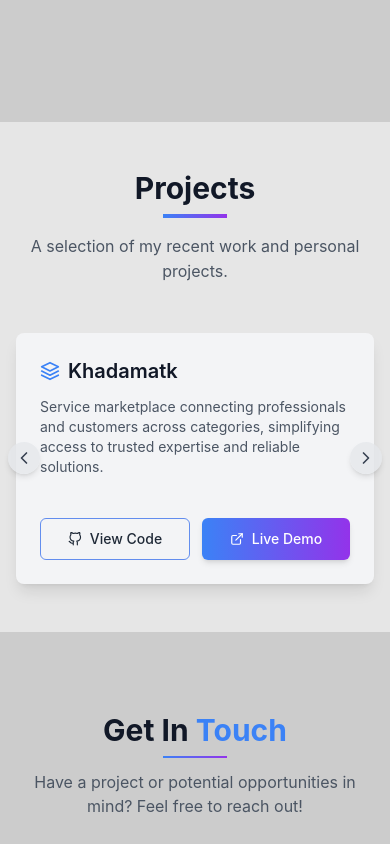
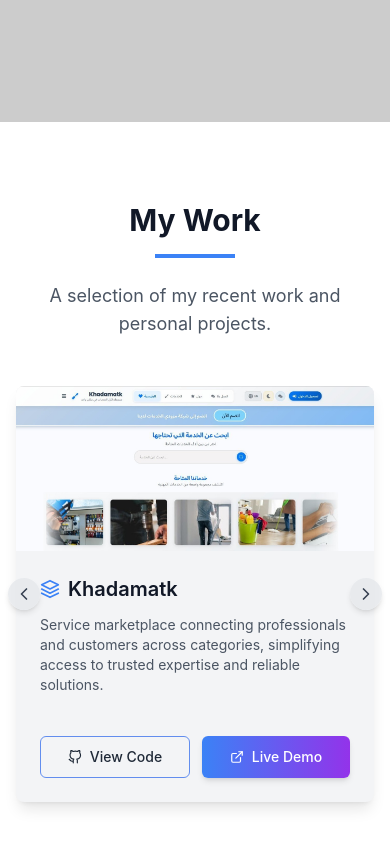
Before and after one commit to iSamerRizq74/Portfolio, a React (Vite) app: page / in a window 390 px wide. Shown: the part 3660-4504 px from the top of the page. Built offline with nearby package versions, Linux system fonts and the light colour scheme; grey boxes are pictures that could not be loaded.

Commit message:
improvements

```diff
--- a/src/components/Work.jsx
+++ b/src/components/Work.jsx
@@ -1,12 +1,49 @@
 import { motion, AnimatePresence } from 'framer-motion';
 import { FiGithub, FiExternalLink, FiCode, FiLayers, FiSmartphone, FiMonitor, FiDatabase, FiShield, FiShoppingCart, FiMessageSquare, FiBarChart2, FiChevronLeft, FiChevronRight } from 'react-icons/fi';
 import { useState, useEffect, useCallback } from 'react';
+
+// Function to preload images
+const preloadImages = (imageUrls) => {
+  if (typeof window !== 'undefined') {
+    imageUrls.forEach(url => {
+      const link = document.createElement('link');
+      link.rel = 'preload';
+      link.as = 'image';
+      link.href = url;
+      link.fetchPriority = 'high';
+      document.head.appendChild(link);
+    });
+  }
+};
 
 const Work = ({ currentLanguage = 'EN' }) => {
   const [currentIndex, setCurrentIndex] = useState(0);
   const [isMobile, setIsMobile] = useState(false);
   const [touchStart, setTouchStart] = useState(0);
   const [touchEnd, setTouchEnd] = useState(0);
+
+  // Preload all project images on component mount
+  useEffect(() => {
+    if (projects && projects.length > 0) {
+      // Preload all project images for both desktop and mobile
+      const imageUrls = projects.map(project => project.image);
+      preloadImages(imageUrls);
+
+      // Also preload next and previous images for mobile carousel
+      const preloadNextPrev = () => {
+        const nextIndex = (currentIndex + 1) % projects.length;
+        const prevIndex = (currentIndex - 1 + projects.length) % projects.length;
+
+        const nextImg = new Image();
+        nextImg.src = projects[nextIndex].image;
+
+        const prevImg = new Image();
+        prevImg.src = projects[prevIndex].image;
+      };
+
+      preloadNextPrev();
+    }
+  }, [currentIndex]); // Add currentIndex to dependency array to preload on slide change
 
   // Debounce resize handler
   useEffect(() => {
@@ -225,18 +262,22 @@ const Work = ({ currentLanguage = 'EN' }) => {
   ];
 
   return (
-    <section id="work" className="py-12 sm:py-16 bg-[#E6E6E6] dark:bg-gray-800/60 transition-colors duration-300">
+    <section id="work" className="py-20 bg-white dark:bg-gray-900">
       <div className="container mx-auto px-4">
         <div className="text-center mb-12">
-          <h2 className="text-3xl font-bold text-gray-900 dark:text-white mb-2">
-            {currentLanguage === 'FR' ? 'Projets' : currentLanguage === 'AR' ? 'مشاريعي' : 'Projects'}
+          <h2 className="text-3xl md:text-4xl font-bold text-gray-900 dark:text-white mb-4">
+            {currentLanguage === 'FR'
+              ? 'Mes Projets'
+              : currentLanguage === 'AR'
+                ? 'مشاريعي'
+                : 'My Work'}
           </h2>
-          <div className="w-16 h-1 bg-gradient-to-r from-blue-500 to-purple-600 mx-auto mb-4" />
-          <p className="text-gray-600 dark:text-gray-300 max-w-2xl mx-auto">
+          <div className="w-20 h-1 bg-blue-500 mx-auto mb-6"></div>
+          <p className="text-lg text-gray-600 dark:text-gray-300 max-w-2xl mx-auto">
             {currentLanguage === 'FR'
-              ? 'Une sélection de mes projets récents et travaux personnels.'
+              ? 'Une sélection de mes projets récents et personnels.'
               : currentLanguage === 'AR'
-                ? 'مجموعة من مشاريعي الحديثة والأعمال الشخصية'
+                ? 'اختيار من مشاريعي الشخصية والأخيرة.'
                 : 'A selection of my recent work and personal projects.'}
           </p>
         </div>
@@ -269,42 +310,30 @@ const Work = ({ currentLanguage = 'EN' }) => {
                   initial={{ opacity: 0, y: 20 }}
                   whileInView={{ opacity: 1, y: 0 }}
                   viewport={{ once: true }}
-                  transition={{ duration: 0.5, delay: project.id * 0.1 }}
                   className="bg-gray-100 dark:bg-gray-900 rounded-lg overflow-hidden shadow-lg hover:shadow-xl transition-all duration-300 hover:-translate-y-1"
                 >
                   {/* Project Image */}
                   <div className="relative w-full bg-gray-100 dark:bg-gray-900 overflow-hidden">
                     <div className="w-full flex items-center justify-center p-0">
-                  <picture>
-                    <source
-                      srcSet={project.image.replace(/\.(jpg|jpeg|png)$/, '.webp')}
-                      type="image/webp"
-                    />
                       <img
                         src={project.image}
                         alt={project.title}
                         className="w-full h-auto max-h-[350px] object-contain transition-opacity duration-300"
                         style={{
                           maxWidth: '100%',
-                        opacity: 0,
                           backgroundColor: '#f5f5f5',
-                        backgroundImage: 'linear-gradient(45deg, #e0e0e0 25%, #f0f0f0 25%, #f0f0f0 50%, #e0e0e0 50%, #e0e0e0 75%, #f0f0f0 75%, #f0f0f0 100%)',
-                        backgroundSize: '20px 20px'
+                          opacity: 1
                         }}
-                      onLoad={(e) => {
-                        e.target.style.opacity = 1;
-                      }}
+                        loading="eager"
+                        decoding="sync"
+                        fetchpriority="high"
+                        width="600"
+                        height="400"
                         onError={(e) => {
                           e.target.onerror = null;
                           e.target.src = '/images/placeholder.jpg';
                         }}
-                      loading={project.id < 2 ? 'eager' : 'lazy'}
-                      decoding="async"
-                      fetchpriority={project.id < 2 ? 'high' : 'auto'}
-                      width="600"
-                      height="400"
                       />
-                  </picture>
                     </div>
                   </div>
                   <div className="p-6">
@@ -380,26 +409,18 @@ const Work = ({ currentLanguage = 'EN' }) => {
                   {/* Project Image */}
                   <div className="relative w-full bg-gray-100 dark:bg-gray-900 overflow-hidden">
                     <div className="w-full flex items-center justify-center p-0">
-                      <picture>
-                        <source
-                          srcSet={projects[currentIndex].image.replace(/\.(jpg|jpeg|png)$/, '.webp')}
-                          type="image/webp"
-                        />
                       <img
                         src={projects[currentIndex].image}
                         alt={projects[currentIndex].title}
                         className="w-full h-auto max-h-[350px] object-contain transition-opacity duration-300"
                         style={{
                           maxWidth: '100%',
-                            opacity: 1,
-                            contentVisibility: 'auto',
                           backgroundColor: '#f5f5f5',
-                            backgroundImage: 'linear-gradient(45deg, #e0e0e0 25%, #f0f0f0 25%, #f0f0f0 50%, #e0e0e0 50%, #e0e0e0 75%, #f0f0f0 75%, #f0f0f0 100%)',
-                            backgroundSize: '20px 20px'
+                          opacity: 1
                         }}
-                          loading={currentIndex < 2 ? 'eager' : 'lazy'}
-                          decoding="async"
-                          fetchpriority={currentIndex < 2 ? 'high' : 'auto'}
+                        loading="eager"
+                        decoding="sync"
+                        fetchpriority="high"
                         width="600"
                         height="400"
                         onError={(e) => {
@@ -407,7 +428,6 @@ const Work = ({ currentLanguage = 'EN' }) => {
                           e.target.src = '/images/placeholder.jpg';
                         }}
                       />
-                      </picture>
                     </div>
                   </div>
                   <div className="p-6">
```
Lines whose indentation alone changed are shown as unchanged.
